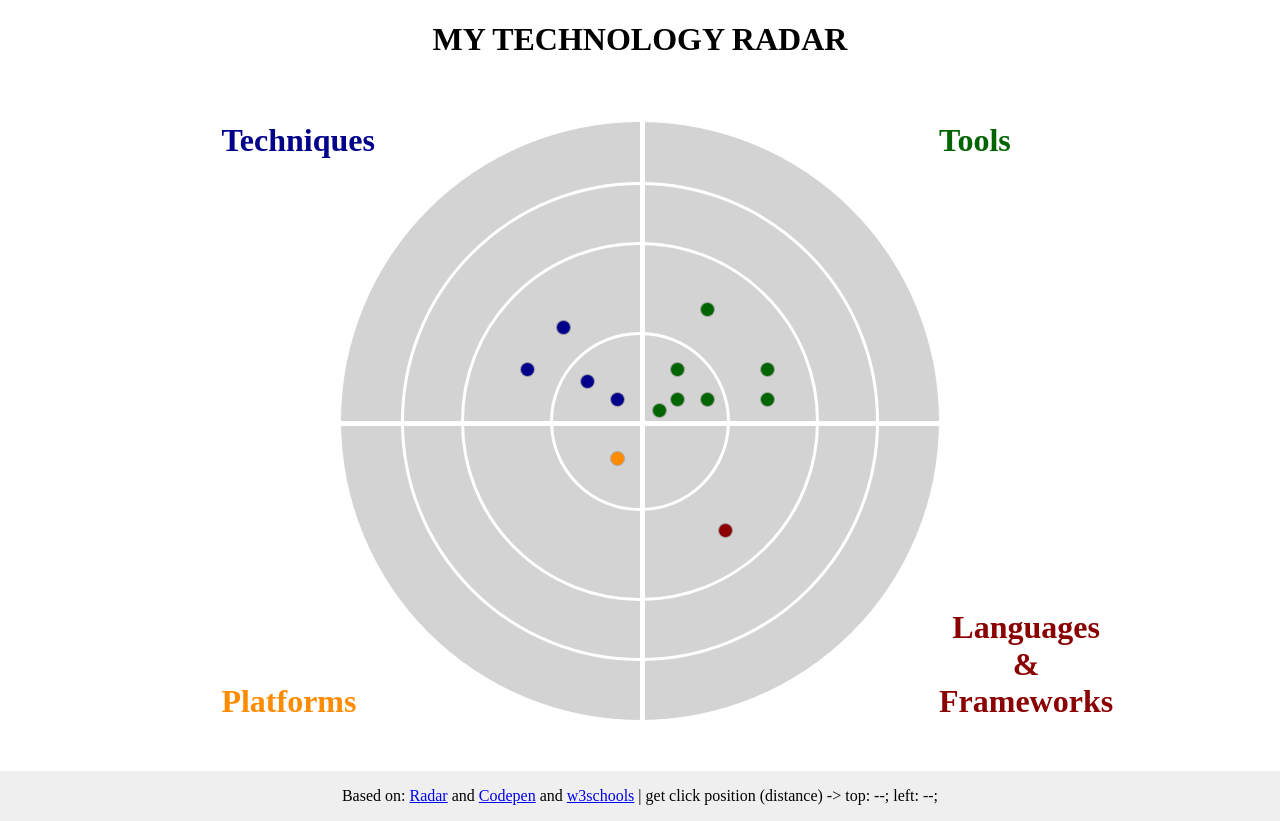
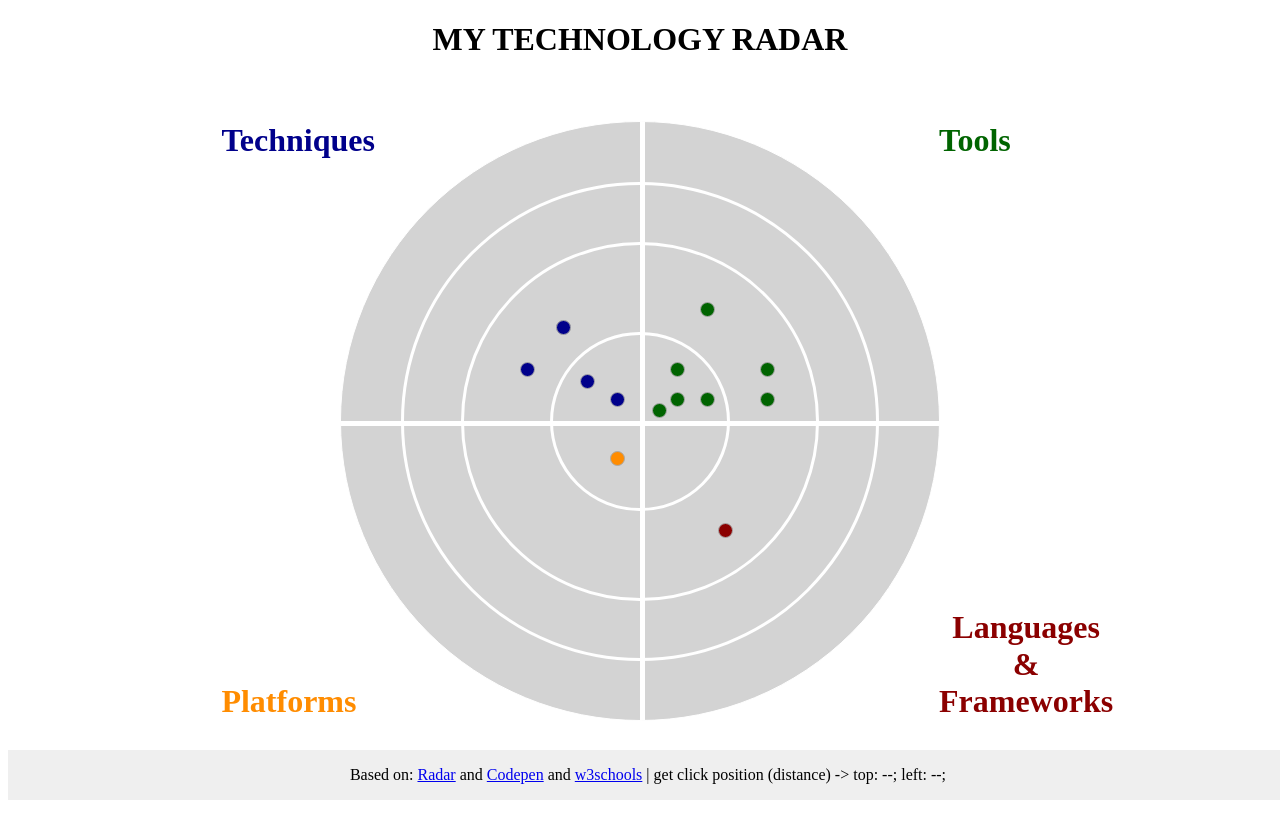
Before and after one commit to celsoagra/radar, a plain HTML site: page index.html in a window 1280 px wide. Drawn offline with Linux system fonts and the light colour scheme.

Commit message:
change css

```diff
--- a/css/style.css
+++ b/css/style.css
@@ -14,8 +14,11 @@
     border: 1px solid white;
     position: relative;
     background: lightgray;
-    margin:0 auto;
+    margin-left: auto;
+    margin-right: auto;
+    margin-bottom: 5rem;
 }
+
 #radar-inner {
     height: 100%;
     width: 100%;
@@ -153,9 +156,9 @@
 /* FOOTER */
 
 .footer {
-  position: absolute;
-  right: 0;
-  left: 0;
+  position:fixed;
+  bottom:0px;
+  width: 100%;
   margin-top: 50px;
   padding: 1rem;
   background-color: #efefef;
```
